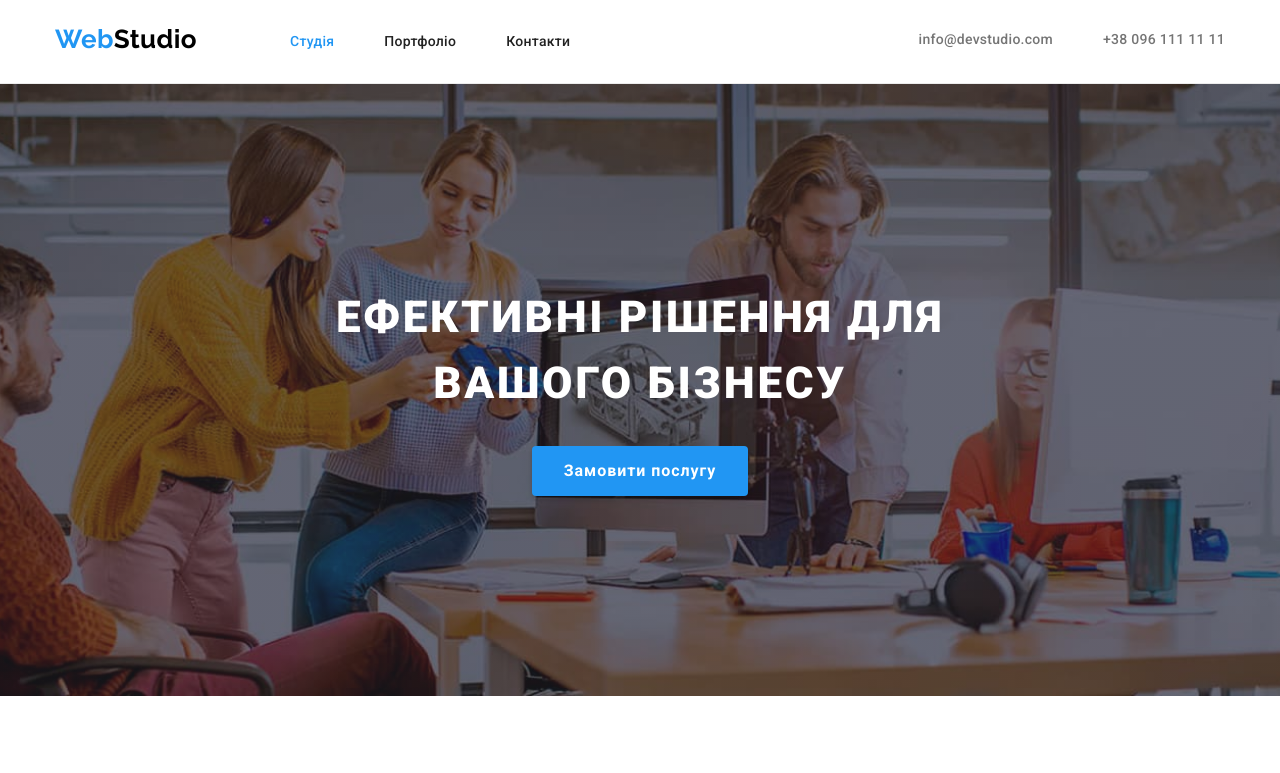
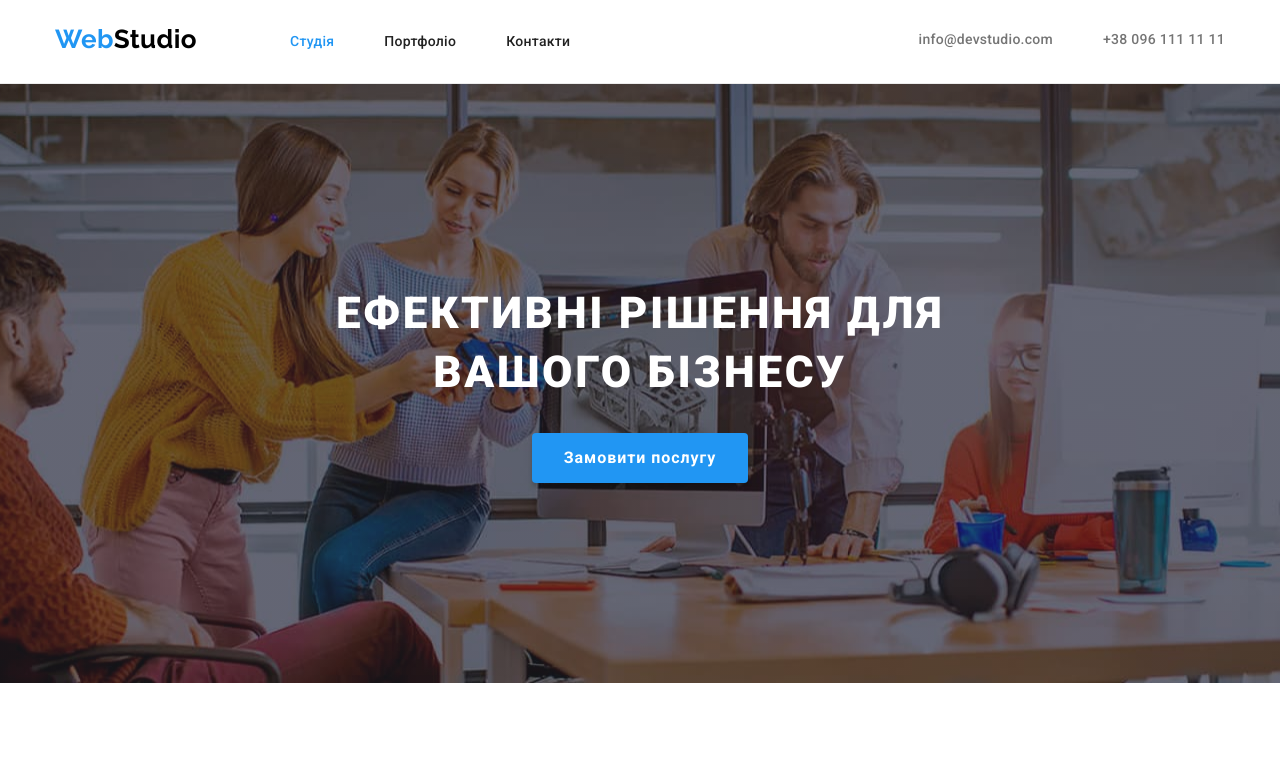
Before and after one commit to OlesyaLo/goit-markup-hw-04, a plain HTML site: page index.html in a window 1280 px wide. Shown: the top 773 px of the page. Drawn offline with nearby package versions, Linux system fonts and the light colour scheme.

Commit message:
add some changes

```diff
--- a/css/styles.css
+++ b/css/styles.css
@@ -174,8 +174,9 @@ img {
     url(../images/hero-bg.jpg);
   background-repeat: no-repeat;
   background-position: center;
-  background-size: cover;
-  padding: 200px 0;
+  background-size: 1600px;
+  padding-top: 200px;
+  padding-bottom: 200px;
   text-align: center;
 }
 
@@ -185,7 +186,7 @@ img {
   margin-bottom: 30px;
   font-weight: 900;
   font-size: 44px;
-  line-height: 1.5;
+  line-height: 1.36;
   letter-spacing: 0.06em;
   text-transform: uppercase;
   color: var(--title-main-color);
```
Also changed, not shown: images/antenna 1.svg (added), images/astronaut 1.svg (added), images/clock 1.svg (added), images/customer-logo1.svg (added), images/customer-logo2.svg (added), images/customer-logo3.svg (added), images/customer-logo4.svg (added), images/customer-logo5.svg (added), images/customer-logo6.svg (added), images/diagram 1.svg (added), images/facebook 1.svg (added), images/instagram 2.svg (added), images/linkedin 1.svg (added), images/twitter 1.svg (added).
